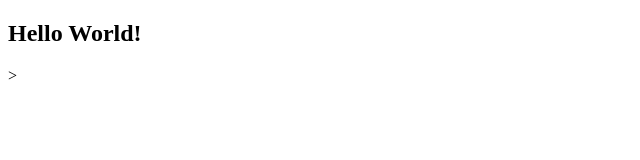
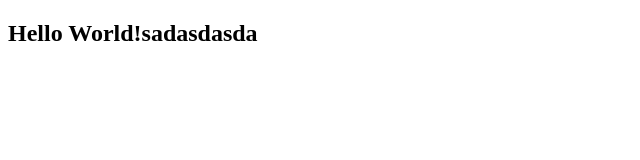
Before and after one commit to NodirbekMatchanov/JavaScript, a plain HTML site: page index.html in a window 1280 px wide. Shown: the whole page, without its empty margins (0-640 px from the left). Drawn offline with Linux system fonts and the light colour scheme.

Commit message:
Hello world

```diff
--- a/index.html
+++ b/index.html
@@ -5,6 +5,6 @@
     <title></title>
 </head>
 <body>
-<h2>Hello World!</h2>>
+<h2>Hello World!sadasdasda</h2>
 </body>
 </html>
```
